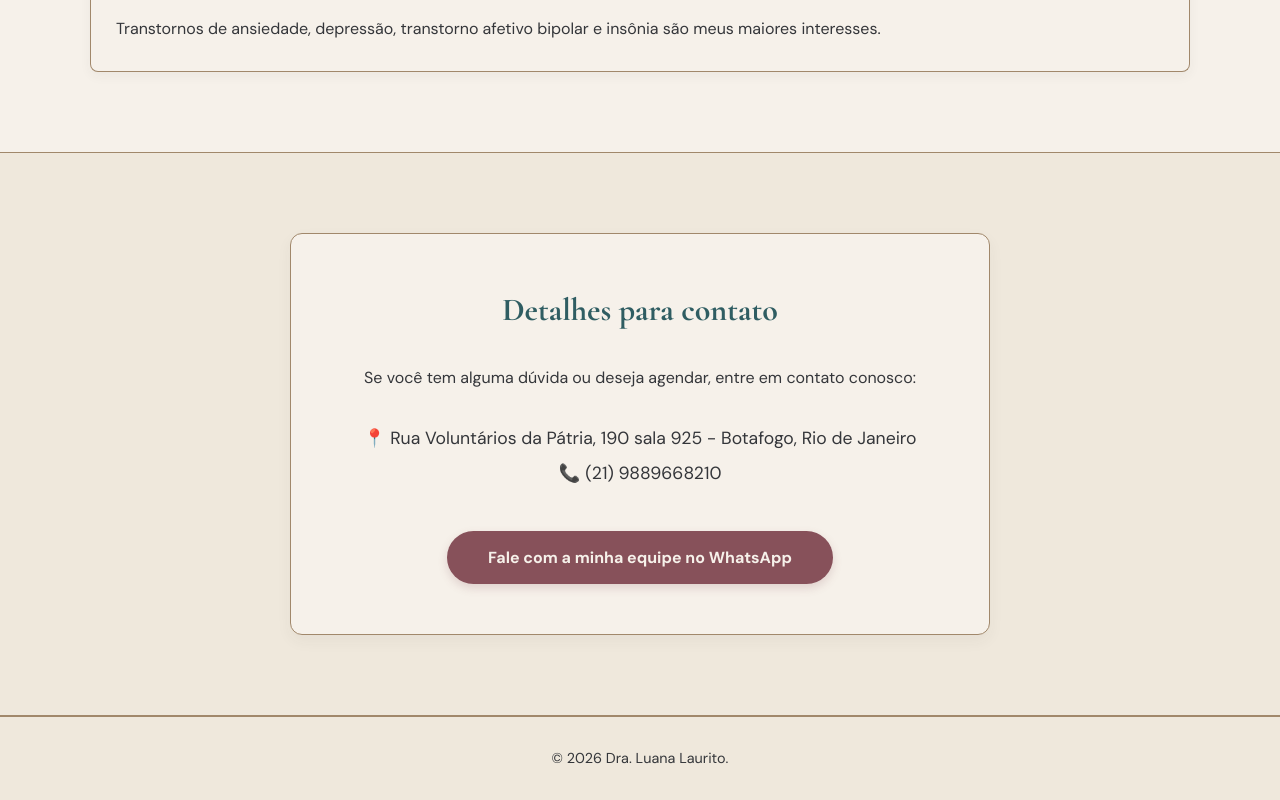
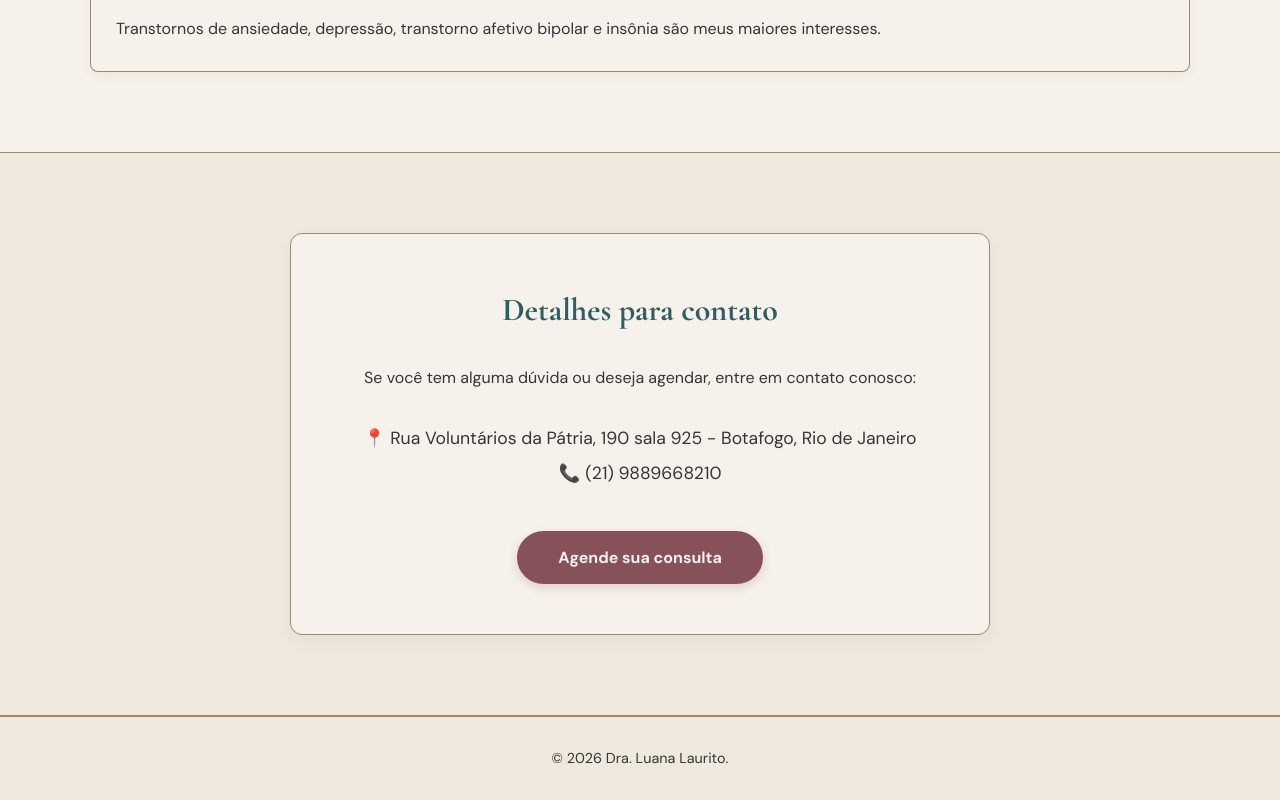
Before and after one commit to dinzinhosa/site-luana, a React (Vite) app: page / in a window 1280 px wide. Shown: the part 2077-2877 px from the top of the page. Built offline with nearby package versions, Linux system fonts and the light colour scheme.

Commit message:
Tornando o titulo do transtorno opcional no CMS

```diff
--- a/public/admin/config.yml
+++ b/public/admin/config.yml
@@ -32,7 +32,7 @@ collections:
             name: "servicos"
             widget: "list"
             fields:
-              - { label: "Nome do Transtorno", name: "titulo", widget: "string" }
+              - { label: "Nome do Transtorno", name: "titulo", widget: "string", required: false }
               - { label: "Descrição", name: "descricao", widget: "markdown", required: false }
           - { label: "Endereço", name: "contatoEndereco", widget: "string" }
           - { label: "Telefone", name: "contatoTelefone", widget: "string" }
--- a/src/App.jsx
+++ b/src/App.jsx
@@ -114,7 +114,7 @@ function App() {
               <p>{conteudo.contatoTelefone}</p>
             </div>
             <a href={conteudo.contatoLinkZap} target="_blank" rel="noreferrer">
-              <button className="btn-dark-blue">Fale com a minha equipe no WhatsApp</button>
+              <button className="btn-dark-blue">Agende sua consulta</button>
             </a>
           </div>
         </section>
```
